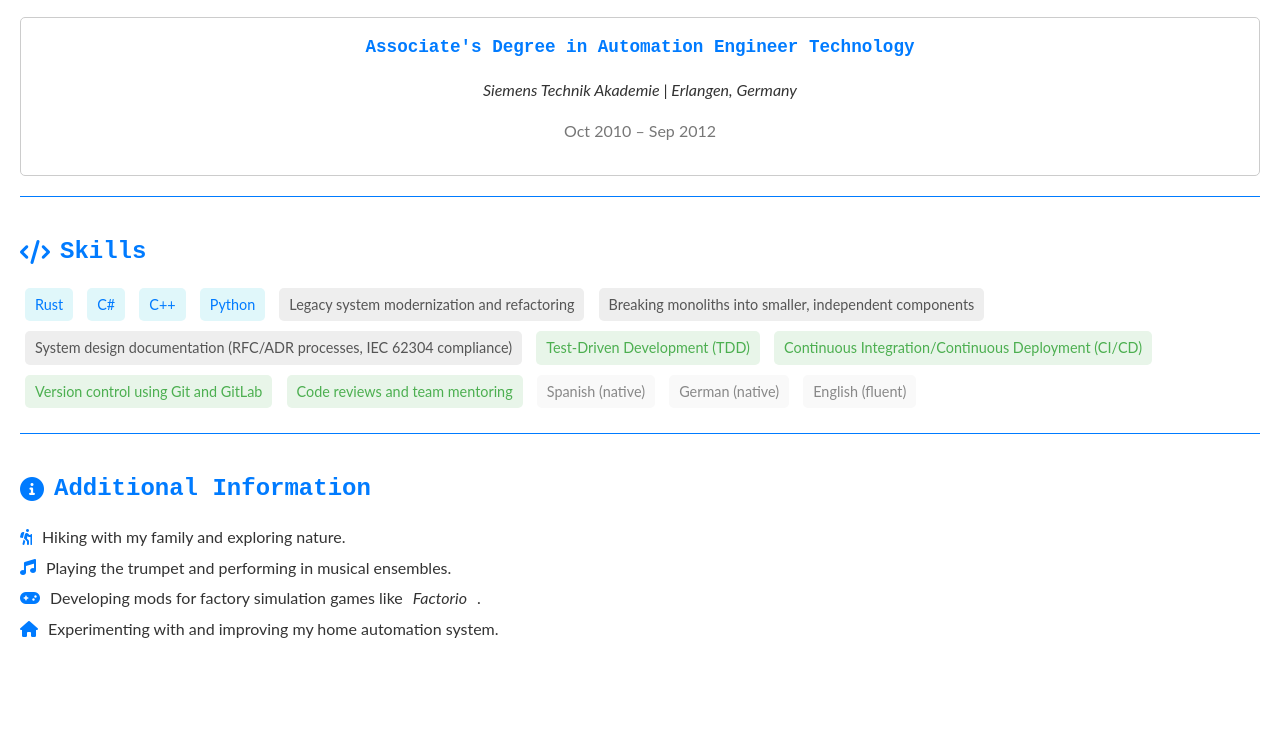
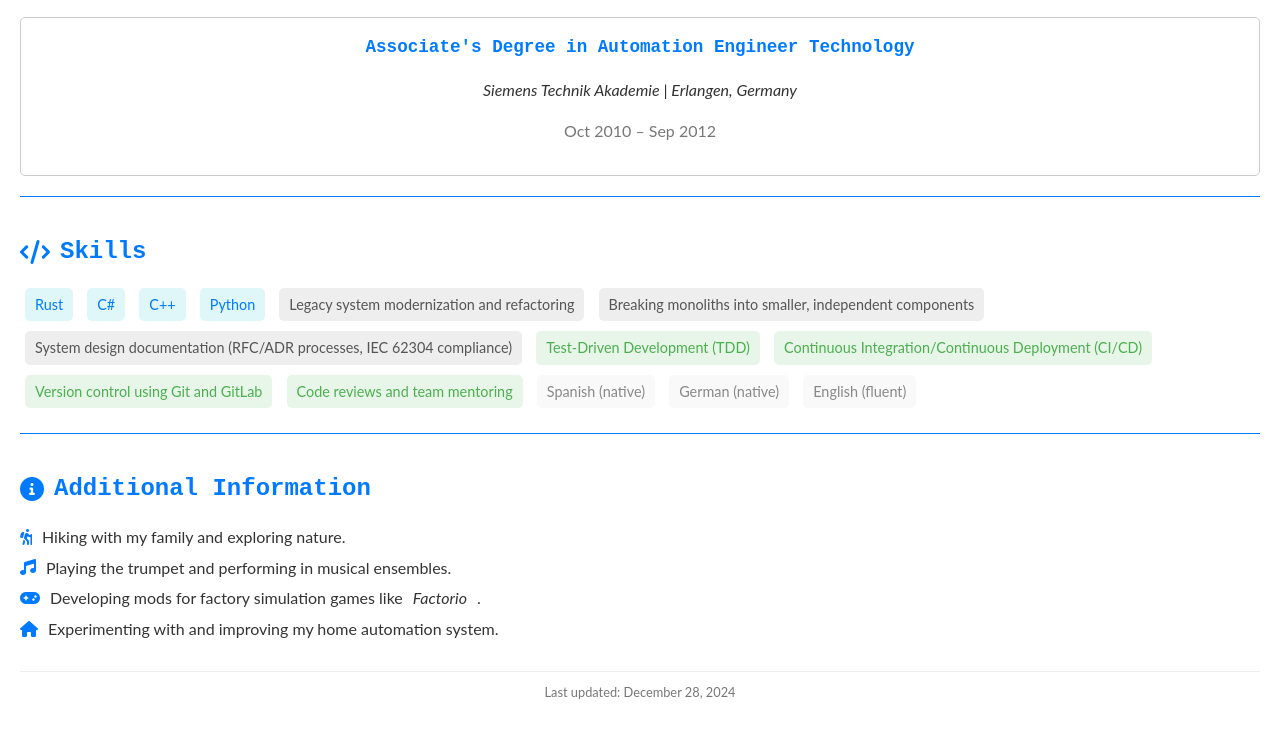
Before and after one commit to jodli/CV, a plain HTML site: page index.html in a window 1280 px wide. Shown: the part 2289-3022 px from the top of the page. Before the commit the page ends 2950 px from the top, so only its background shows below. Drawn offline with Linux system fonts and the light colour scheme.

Commit message:
Add last updated to footer

```diff
--- a/cv-style.css
+++ b/cv-style.css
@@ -222,3 +222,16 @@ h2 i {
 #additional-info i {
     color: #007bff; /* Icon color */
 }
+
+footer {
+    text-align: center;
+    margin-top: 30px; /* Add some space above the footer */
+    padding: 10px 0;
+    font-size: 0.8em;
+    color: #777;
+    border-top: 1px solid #eee; /* Optional: Add a subtle top border */
+}
+
+footer .last-updated {
+    margin: 0; /* Remove default paragraph margins */
+}
--- a/index.html
+++ b/index.html
@@ -129,5 +129,9 @@
         </ul>
     </section>
 
+    <footer>
+        <p class="last-updated">Last updated: <span id="last-updated-date">December 28, 2024</span></p>
+    </footer>
+
 </body>
 </html>
```
